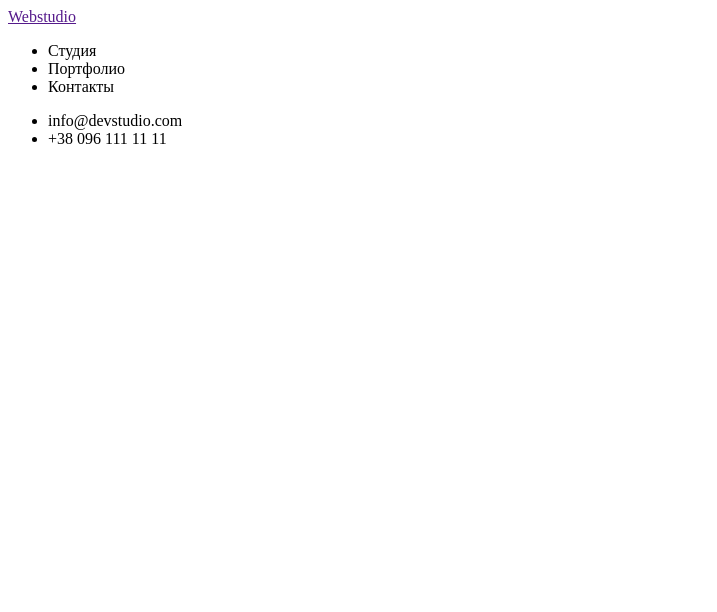
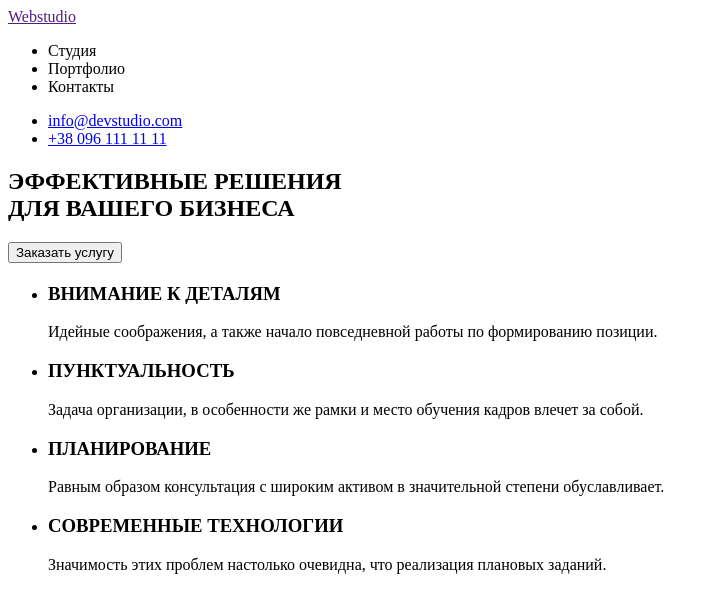
Before and after one commit to Oleksa1998/goit-markup-hw-01, a plain HTML site: page index.html in a window 1280 px wide. Shown: the whole page, without its empty margins (0-717 px from the left). Drawn offline with Linux system fonts and the light colour scheme.

Commit message:
добавляет Features
наполняет контентом секцию Преимущества

```diff
--- a/index.html
+++ b/index.html
@@ -19,12 +19,47 @@
         </nav>
         <div>
             <ul>
-                <li>info@devstudio.com</li>
-                <li>+38 096 111 11 11</li>
+                <li><a href="mailto:info@devstudio.com" class="contact link">info@devstudio.com</a></li>
+                <li><a href="tel:+38 096 111 11 11" class="contact link">+38 096 111 11 11</a></li>
             </ul>
         </div>
     </header>
     <main>
+        <!-- Content -->
+        <section>
+            <h1>
+                ЭФФЕКТИВНЫЕ РЕШЕНИЯ
+                <br>
+                ДЛЯ ВАШЕГО БИЗНЕСА
+            </h1>
+            <button type="button">
+                Заказать услугу
+            </button>
+        </section>
+        <!-- Features -->
+        <section>
+            <h2></h2>
+            <ul>
+                <li>
+                    <h3>ВНИМАНИЕ К ДЕТАЛЯМ</h3>
+                    <p>Идейные соображения, а также начало повседневной работы по формированию позиции.</p>
+                </li>
+                <li>
+                    <h3>ПУНКТУАЛЬНОСТЬ</h3>
+                    <p>Задача организации, в особенности же рамки и место обучения кадров влечет за собой.
+
+                        </p>
+                </li><li>
+                    <h3>ПЛАНИРОВАНИЕ</h3>
+                    <p>Равным образом консультация с широким активом в значительной степени обуславливает.</p>
+                </li>
+                <li>
+                    <h3>СОВРЕМЕННЫЕ ТЕХНОЛОГИИ</h3>
+                    <p>Значимость этих проблем настолько очевидна, что реализация плановых заданий.</p>
+                </li>
+            </ul>
+        </section>
+        <!-- Специализация -->
 
     </main>
 </body>
```
